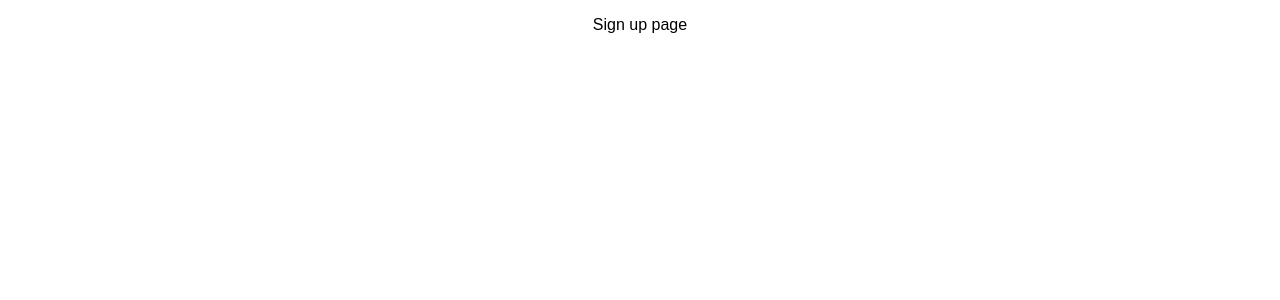
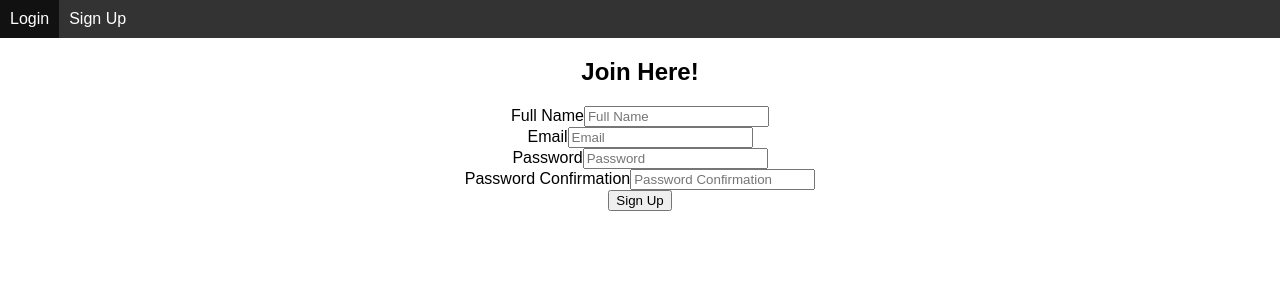
Before and after one commit to iamm28/imbusy-frontend, a React (Create React App) app: page /signup in a window 1280 px wide. Shown: the top 300 px of the page. Built offline with nearby package versions, Linux system fonts and the light colour scheme; no server answers.

Commit message:
frontend with auth

```diff
--- a/src/App.css
+++ b/src/App.css
@@ -29,6 +29,31 @@
 
 header {
     text-align: center;
+}
+
+nav ul {
+  list-style: none;
+  margin: 0;
+  padding: 0;
+  overflow: hidden;
+  background-color: #333;
+}
+
+nav li, nav li a {
+  display: block;
+  float: left;
+  color: white;
+  text-align: center;
+  padding: 5px 5px;
+  text-decoration: none;
+}
+
+nav li:hover {
+  background-color: #111;
+}
+
+form {
+  text-align: center;
 }
 
 #calendar {
--- a/src/App.js
+++ b/src/App.js
@@ -2,16 +2,12 @@ import React, { Component } from 'react';
 import './App.css';
 
 import adapter from './adapter' //TODO problem starts here
+import Navbar from './nav/Navbar'
+import Login from './nav/Login'
+import Signup from './nav/Signup'
 import CalendarContainer from './CalendarContainer'
-import { Route, Switch, Redirect } from 'react-router-dom'
 
-const RenderLogin = (props) => {
-    return(<p> Login page</p>)
-}
-
-const RenderSignup = (props) => {
-    return(<p> Sign up page</p>)
-}
+import { Route, Switch, Redirect, withRouter } from 'react-router-dom'
 
 const CatchAll = (props) => {
     return(<h1> 404 Alert Page not found</h1>)
@@ -19,26 +15,79 @@ const CatchAll = (props) => {
 
 class App extends Component {
   state = {
-    events: []
+    events: [],
+    locations: [],
+    auth: { currentUser: null }
   }
 
+  setLoggedInUser = (user) => {
+    localStorage.setItem('token', user.token)
+    this.setState({
+      auth: {
+        currentUser: {
+          email: user.email,
+          id: user.id
+        }
+      }
+    })
+  }
+
+removeLoggedInUser = () => {
+  localStorage.removeItem('token')
+  this.setState({
+    auth: { currentUser: null }
+  })
+  this.props.history.push('/login')
+}
+
+
   componentDidMount() {
-    adapter.eventHandlers.getEvents()
-    .then(res => this.setState({
-      events: res
-    }))
+    const token = localStorage.getItem('token');
+    if (token) {
+      adapter.auth.getLoggedInUser().then(user => {
+        if (user) {
+          this.setState({ auth: { currentUser: user } })
+          console.log(`user: ${user.email}`)
 
+          adapter.eventHandlers.getEvents()
+          .then(res => this.setState({
+            events: res
+          }))
+
+          adapter.eventHandlers.getLocations()
+          .then(res => this.setState({
+            locations: res
+          }))
+
+        } else {
+          this.setState({ auth: { currentUser: null } })
+        }
+      })
+    } else {
+      console.log('No token')
+    }
   }
+
   render() {
     //console.log(this.state.events)
     return (
       <div className="App">
+        <Navbar currentUser={this.state.auth.currentUser}
+         logOut={this.removeLoggedInUser} />
         <Switch>
-          <Route exact path='/login' component={ RenderLogin} />
-          <Route exact path='/signup' component={ RenderSignup} />
+          <Route exact path='/login' render={ (routerProps) => {
+            return <Login history={routerProps.history} setUser={this.setLoggedInUser} />
+          }} />
+
+          <Route exact path='/signup' render={ (routerProps) => {
+            return <Signup history={routerProps.history} setUser={this.setLoggedInUser} />
+          }} />
+
           <Route exact path="/calendar" render={ () => {
-            return <CalendarContainer events={this.state.events}/>
+            return <CalendarContainer events={this.state.events} authInfo={this.state.auth}
+            locations={this.state.locations}/>
           } } />
+
           <Route path="/404" component={ CatchAll } />
           <Redirect exact from="/" to="/login" />
           <Redirect to="/404" />
@@ -50,4 +99,4 @@ class App extends Component {
   }
 }
 
-export default App;
+export default withRouter(App);
--- a/src/CalendarContainer.js
+++ b/src/CalendarContainer.js
@@ -1,15 +1,15 @@
 import React from 'react'
 import EventItem from './EventItem'
 import './App.css';
+import NewEvent from './NewEvent'
 
 
 let today = new Date();
 let locale = "en-us";
 let month = today.toLocaleString(locale, { month: "long" });
 
-function daysInMonth(month, year) {
-    return new Date(year, month, 0).getDate();
-}
+let daysInMonth = today.getDate()
+let test = new Date(2018, 1, 0).getDate()
 //
 // function getdates () => {
 // let datearray = []
@@ -19,6 +19,9 @@ function daysInMonth(month, year) {
 // return datearray
 // }
 
+daysInMonth = (month, year) => {
+    return new Date(year, month, 0).getDate();
+}
 
 
 
@@ -26,15 +29,16 @@ export default class CalendarContainer extends React.Component {
 
 
   render() {
-
+    console.log(daysInMonth(1, 2018))
     return(
       <div>
+         <NewEvent locations={this.props.locations}/>
         {this.props.events.map(event => {return <EventItem event={event} key={`${event.id}_list`} />})}
         <div>
-           <header classNameName="calendar-header">
+           <header className="calendar-header">
               <h1>{month}</h1>
            </header>
-           <ul classNameName="weekdays">
+           <ul className="weekdays">
                 <li>Sunday</li>
                 <li>Monday</li>
                 <li>Tuesday</li>
--- /dev/null
+++ b/src/NewEvent.js
@@ -0,0 +1,35 @@
+import React from 'react';
+import SelectLocation from './SelectLocation';
+
+class NewEvent extends React.Component {
+
+  state = {
+    title: '',
+    date_time: '',
+    event_type: '',
+    location: ''
+  }
+
+
+onInputChange = (e) => {
+  this.setState({
+    [e.target.name]: e.target.value
+  })
+}
+
+
+
+
+render (){
+  return (
+    <div>
+      <h1> new event form</h1>
+      <form>
+         <SelectLocation locations={this.props.locations}/>
+      </form>
+    </div>
+  )
+}
+}
+
+export default NewEvent;
--- /dev/null
+++ b/src/SelectLocation.js
@@ -0,0 +1,18 @@
+import React from 'react';
+
+const SelectLocation = ({locations}) => {
+
+  return (
+    <select>
+    defaultValue='1'>
+       <option value='1'>Select One</option>
+       {locations.map((location) =>
+         <option key={location.id} value={location}>{location.name}</option>
+       )}
+
+    </select>
+
+  )
+}
+
+export default SelectLocation;
--- a/src/adapter.js
+++ b/src/adapter.js
@@ -1,9 +1,15 @@
-// const token = localStorage.getItem('token')
+const token = localStorage.getItem('token')
 const headers = {
+  'Content-Type': 'application/json',
+  Accepts: 'application/json',
+  Authorization: token
+}
+
+const Singup_headers = {
   'Content-Type': 'application/json',
   Accepts: 'application/json'
 }
-// Authorization: token
+
 const URL_ROOT = 'http://localhost:3001'
 const API_ROOT = `${URL_ROOT}/api/v1`
 
@@ -13,8 +19,43 @@ const getEvents = () => {
   }).then(res => res.json())
 }
 
+const getLocations = () => {
+  return fetch(`${API_ROOT}/locations`, {
+    headers: headers
+  }).then(res => res.json())
+}
+
+const login = (email, password) => {
+  return fetch(`${URL_ROOT}/login`, {
+    method: 'POST',
+    headers: headers,
+    body: JSON.stringify( {email, password})
+  }).then(res => res.json())
+}
+
+const signup = (signupBody) => {
+  return fetch(`${URL_ROOT}/signup`, {
+    method: 'POST',
+    headers: Singup_headers,
+    body: JSON.stringify({user: signupBody})
+  }).then(res => res.json())
+}
+
+const getLoggedInUser = () => {
+  return fetch(`${URL_ROOT}/current_user`, {
+    headers: headers
+  }).then(res => res.json())
+}
+
+
 export default {
   eventHandlers: {
-    getEvents: getEvents
+    getEvents: getEvents,
+    getLocations: getLocations
+  },
+  auth: {
+    login,
+    getLoggedInUser,
+    signup
   }
 }
--- /dev/null
+++ b/src/nav/Login.js
@@ -0,0 +1,45 @@
+import React from 'react';
+import adapter from '../adapter';
+
+class Login extends React.Component {
+  state = {
+    email: '',
+    password: ''
+  }
+
+ handleLogin = (e) => {
+   e.preventDefault()
+   adapter.auth.login(this.state.email, this.state.password).then(resp => {
+     if (resp.error) {
+       alert(resp.error)
+     } else {
+       this.props.history.push('/calendar')
+       this.props.setUser(resp)
+     }
+   })
+ }
+
+ onInputChange = (e) => {
+   this.setState({
+     [e.target.name]: e.target.value
+   })
+ }
+
+render(){
+  return (
+    <div>
+    <h2>Sign In</h2>
+    <form onSubmit={this.handleLogin}>
+      <label>Email </label>
+      <input value={this.state.email} name="email" type="email" placeholder="Email" onChange={this.onInputChange}/> <br/>
+
+      <label>Password </label>
+      <input value={this.state.password} name="password" type="password" placeholder="Password" onChange={this.onInputChange}/> <br/>
+      <input type="submit" value="Submit" />
+    </form>
+    </div>
+  )
+}
+}
+
+export default Login;
--- /dev/null
+++ b/src/nav/Navbar.js
@@ -0,0 +1,29 @@
+import React from 'react';
+import { Link } from 'react-router-dom';
+
+const Navbar = (props) => {
+
+const loggedIn = !!props.currentUser
+
+return (
+  <nav>
+    <div>
+     <ul>
+        { loggedIn ?
+          <li><a onClick={props.logOut}>Logout</a></li>
+        :
+           <div>
+           <li><Link to='/login'>Login</Link></li>
+           <li><Link to='/signup'>Sign Up</Link></li>
+           </div>
+        }
+        { loggedIn &&
+        <li><Link to='/Calendar'>Calendar</Link></li>
+        }
+      </ul>
+    </div>
+  </nav>
+)
+}
+
+export default Navbar
--- /dev/null
+++ b/src/nav/Signup.js
@@ -0,0 +1,56 @@
+import React from 'react';
+import adapter from '../adapter';
+
+class Signup extends React.Component {
+  state = {
+    full_name: '',
+    email: '',
+    password: '',
+    password_confirmation: ''
+  }
+
+ handleSignup = (e) => {
+   e.preventDefault()
+   adapter.auth.signup(this.state).then(resp => {
+     if (resp.error) {
+       alert(resp.error)
+     } else {
+       this.props.history.push('/calendar')
+       this.props.setUser(resp)
+     }
+   })
+ }
+
+ onInputChange = (e) => {
+   this.setState({
+     [e.target.name]: e.target.value
+   })
+ }
+
+render(){
+  return (
+    <div>
+    <h2>Join Here!</h2>
+    <form onSubmit={this.handleSignup}>
+      <label>Full Name</label>
+      <input value={this.state.full_name} name="full_name" type="text" placeholder="Full Name" onChange={this.onInputChange}/> <br/>
+
+      <label>Email</label>
+      <input value={this.state.email} name="email" type="email" placeholder="Email" onChange={this.onInputChange}/> <br/>
+
+      <label>Password</label>
+      <input value={this.state.password} name="password" type="password" placeholder="Password" onChange={this.onInputChange}/> <br/>
+
+      <label>Password Confirmation</label>
+      <input value={this.state.password_confirmation} name="password_confirmation" type="password" placeholder="Password Confirmation" onChange={this.onInputChange}/> <br/>
+
+      <input type="submit" value="Sign Up" />
+    </form>
+    </div>
+  )
+}
+}
+
+
+
+export default Signup;
```
